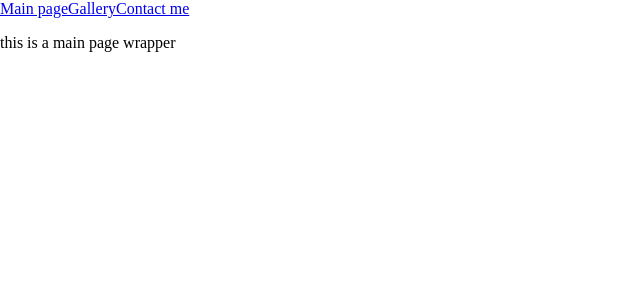
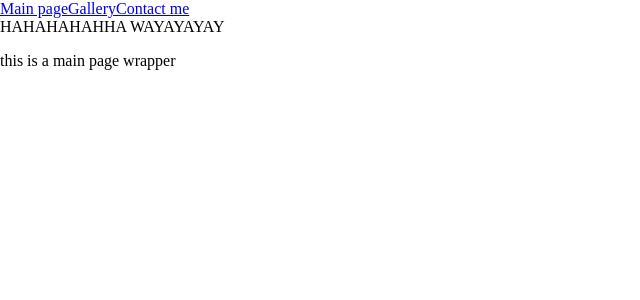
Before and after one commit to Fewwy/react-practice, a React (Create React App) app: page / in a window 1280 px wide. Shown: the top 300 px of the page, without its empty margins (0-640 px from the left). Built offline with nearby package versions, Linux system fonts and the light colour scheme.

Commit message:
testing ci cd

```diff
--- a/src/App.js
+++ b/src/App.js
@@ -6,6 +6,7 @@ const App = () => {
   return (
     <div>
       <Menu />
+      HAHAHAHAHHA WAYAYAYAY
       <MainPage />
     </div>
   );
```
